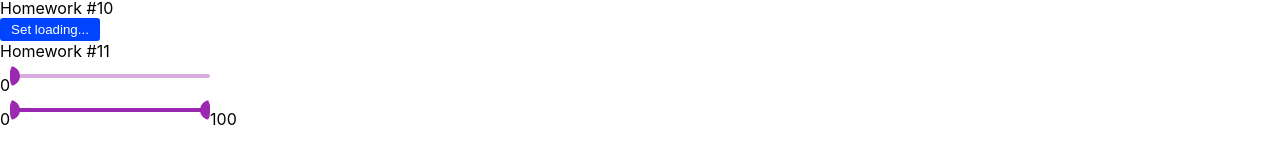
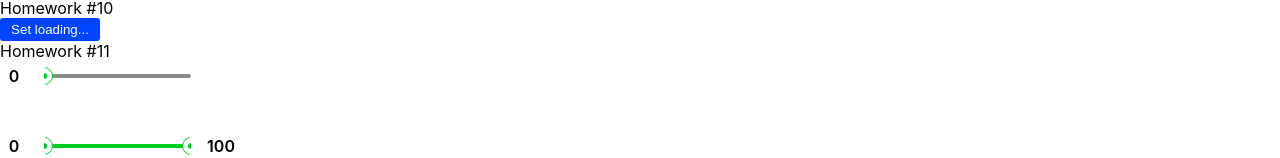
Before and after one commit to SlavaMryasov/hws2, a React (Create React App) app: page /#/ in a window 1280 px wide. Shown: the part 1555-1713 px from the top of the page. Before the commit the page ends 1684 px from the top, so only its background shows below. Built offline with nearby package versions, Linux system fonts and the light colour scheme.

Commit message:
HW11 debbug6

```diff
--- a/src/s2-homeworks/hw11/HW11.module.css
+++ b/src/s2-homeworks/hw11/HW11.module.css
@@ -1,8 +1,20 @@
 .container {
-}
+    display: flex;
+    flex-direction: column;
+    gap: 2.5rem;
+  }
 
-.wrapper {
-}
+  .wrapper {
+    display: flex;
+    align-items: center;
+    gap: 1rem;
+  }
 
-.number {
-}
+  .number {
+    width: 28px;
+    text-align: center;
+    font-size: 1rem;
+    color: #000;
+    line-height: 1.25;
+    font-weight: 600;
+  }
--- a/src/s2-homeworks/hw11/HW11.tsx
+++ b/src/s2-homeworks/hw11/HW11.tsx
@@ -1,30 +1,21 @@
-import React, { useState } from 'react'
-import s from './HW11.module.css'
-import s2 from '../../s1-main/App.module.css'
-import { restoreState } from '../hw06/localStorage/localStorage'
-import SuperRange from './common/c7-SuperRange/SuperRange'
+import { useState } from "react";
+import s2 from "../../s1-main/App.module.css";
+import { restoreState } from "../hw06/localStorage/localStorage";
+import s from "./HW11.module.css";
+import SuperRange from "./common/c7-SuperRange/SuperRange";
 
 /*
-* 1 - передать значения в оба слайдера
-* 2 - дописать типы и логику функции change
-* 3 - сделать стили в соответствии с дизайном
-* */
+ * 1 - передать значения в оба слайдера
+ * 2 - дописать типы и логику функции change
+ * 3 - сделать стили в соответствии с дизайном
+ * */
 
 function HW11() {
     // for autotests // не менять // можно подсунуть в локалСторэдж нужные числа, чтоб увидеть как они отображаются
-    const [value1, setValue1] = useState(restoreState<number>('hw11-value1', 0))
-    const [value2, setValue2] = useState(restoreState<number>('hw11-value2', 100))
-
-    // const change = (event: any, value: any) => {
-    //     console.log(value)
-    //     if (value1 !== value2)
-    //         if (event.name === 's1') {
-    //             setValue1(value)
-    //         } else {
-    //             setValue1(value[0])
-    //             setValue2(value[1])
-    //         }
-    // }
+    const [value1, setValue1] = useState(restoreState<number>("hw11-value1", 0));
+    const [value2, setValue2] = useState(
+        restoreState<number>("hw11-value2", 100)
+    );
 
     const change = (event: Event, value: number | number[]) => {
         // пишет студент // если пришёл массив - сохранить значения в оба useState, иначе в первый
@@ -37,37 +28,40 @@ function HW11() {
     };
 
     return (
-        <div id={'hw11'}>
+        <div id={"hw11"}>
             <div className={s2.hwTitle}>Homework #11</div>
 
             <div className={s2.hw}>
                 <div className={s.container}>
                     <div className={s.wrapper}>
-                        <span id={'hw11-value'} className={s.number}>{value1}</span>
+                        <span id={"hw11-value"} className={s.number}>
+                            {value1}
+                        </span>
                         <SuperRange
-                            id={'hw11-single-slider'}
-                            // сделать так чтоб value1 изменялось // пишет студент
+                            id={"hw11-single-slider"}
                             value={value1}
                             onChange={change}
-                            name='s1'
+                        // сделать так чтоб value1 изменялось // пишет студент
                         />
                     </div>
                     <div className={s.wrapper}>
-                        <span id={'hw11-value-1'} className={s.number}>{value1}</span>
+                        <span id={"hw11-value-1"} className={s.number}>
+                            {value1}
+                        </span>
                         <SuperRange
-                            id={'hw11-double-slider'}
-                            // сделать так чтоб value1/2 изменялось // пишет студент
-
+                            id={"hw11-double-slider"}
                             value={[value1, value2]}
                             onChange={change}
-                            name='s2'
+                        // сделать так чтоб value1/2 изменялось // пишет студент
                         />
-                        <span id={'hw11-value-2'} className={s.number}>{value2}</span>
+                        <span id={"hw11-value-2"} className={s.number}>
+                            {value2}
+                        </span>
                     </div>
                 </div>
             </div>
         </div>
-    )
+    );
 }
 
-export default HW11
+export default HW11;
--- a/src/s2-homeworks/hw11/common/c7-SuperRange/SuperRange.tsx
+++ b/src/s2-homeworks/hw11/common/c7-SuperRange/SuperRange.tsx
@@ -1,21 +1,35 @@
-import React from 'react'
-import { Slider, SliderProps } from '@mui/material'
-
-type PropsType = {
-    value: string
-    name: string
-    onChange: () => void
-}
+import React from "react";
+import { Slider, SliderProps } from "@mui/material";
 
 const SuperRange: React.FC<SliderProps> = (props) => {
     return (
         <Slider
-            sx={{ // стили для слайдера // пишет студент
-                width: '200px'
+            sx={{
+                // стили для слайдера // пишет студент
+                width: "147px",
+                color: "#00CC22",
+                "& .MuiSlider-rail": {
+                    color: "#8B8B8B",
+                    opacity: 1,
+                },
+                "& .MuiSlider-thumb": {
+                    width: "18px",
+                    height: "18px",
+                    backgroundColor: "#fff",
+                    border: "1px solid #00CC22",
+                    "&::before": {
+                        content: '""',
+                        width: "6px",
+                        height: "6px",
+                        borderRadius: "50%",
+                        backgroundColor: "#00CC22",
+                        boxShadow: "none",
+                    },
+                },
             }}
-            value={props.value} name={props.name} onChange={props.onChange} color='secondary'// отдаём слайдеру пропсы если они есть (value например там внутри)
+            {...props} // отдаём слайдеру пропсы если они есть (value например там внутри)
         />
-    )
-}
+    );
+};
 
-export default SuperRange
+export default SuperRange;
```
